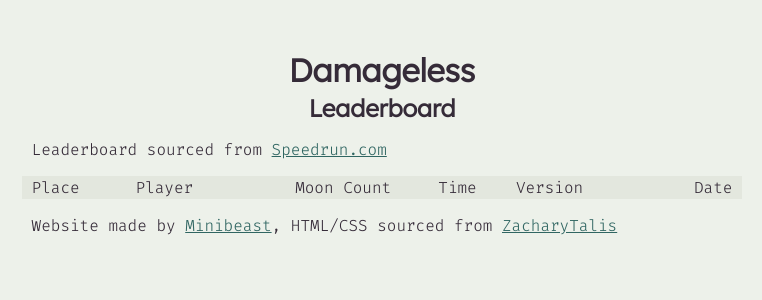
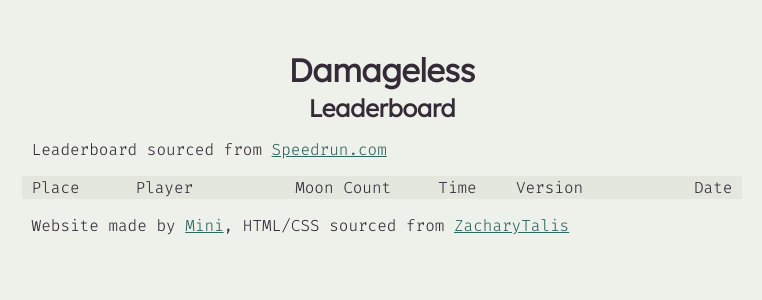
Before and after one commit to Minibeast/SMO-damageless-leaderboard, a Flask app: template templates/index.html in a window 1280 px wide. Shown: the top 300 px of the page, without its empty margins (258-1020 px from the left). Run offline with Flask 3, Linux system fonts and the light colour scheme; the template is opened without the code that fills it, so the values that code supplies are empty.

Commit message:
update socials

```diff
--- a/templates/index.html
+++ b/templates/index.html
@@ -41,7 +41,7 @@
         {% endfor %}
     </table>
 
-    <p>Website made by <a href="https://twitter.com/aMinibeast">Minibeast</a>, HTML/CSS sourced from <a href="https://github.com/ZacharyTalis">ZacharyTalis</a></p>
+    <p>Website made by <a href="https://twitter.com/mini54_">Mini</a>, HTML/CSS sourced from <a href="https://github.com/ZacharyTalis">ZacharyTalis</a></p>
 </body>
 
 </html>
```
